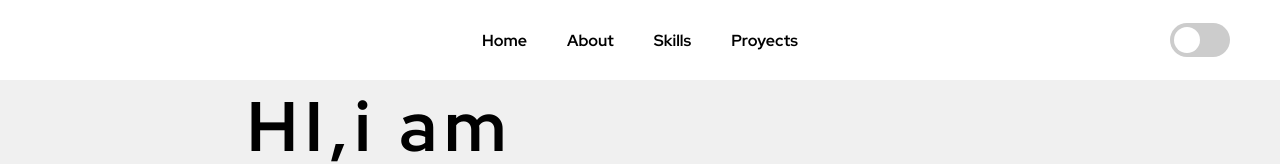
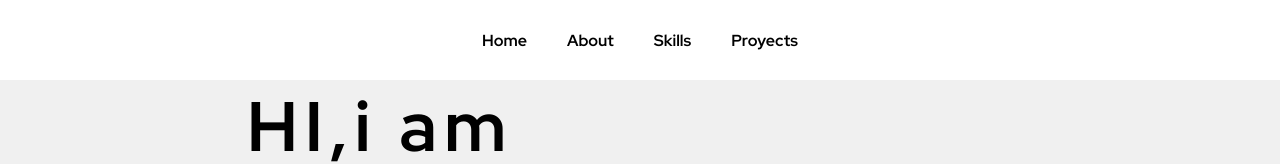
Before and after one commit to conradojuliosisnero/Porfolio, a React (Vite) app: page / in a window 1280 px wide. Shown: the top 164 px of the page. Built offline with nearby package versions, Linux system fonts and the light colour scheme.

Commit message:
eliminando swich temporalmente

```diff
--- a/src/Nav/Nav.jsx
+++ b/src/Nav/Nav.jsx
@@ -1,6 +1,4 @@
 import { Link } from "react-router-dom";
-// import Swich from "./Swich";
-import DarkModeSwitch from './Swich'
 import "./nav.css";
 import { useState } from "react";
 
@@ -47,8 +45,6 @@ function Nav() {
 					</li>
 				))}
 			</ul>
-
-			<DarkModeSwitch></DarkModeSwitch>
 		</nav>
 	);
 }
```
